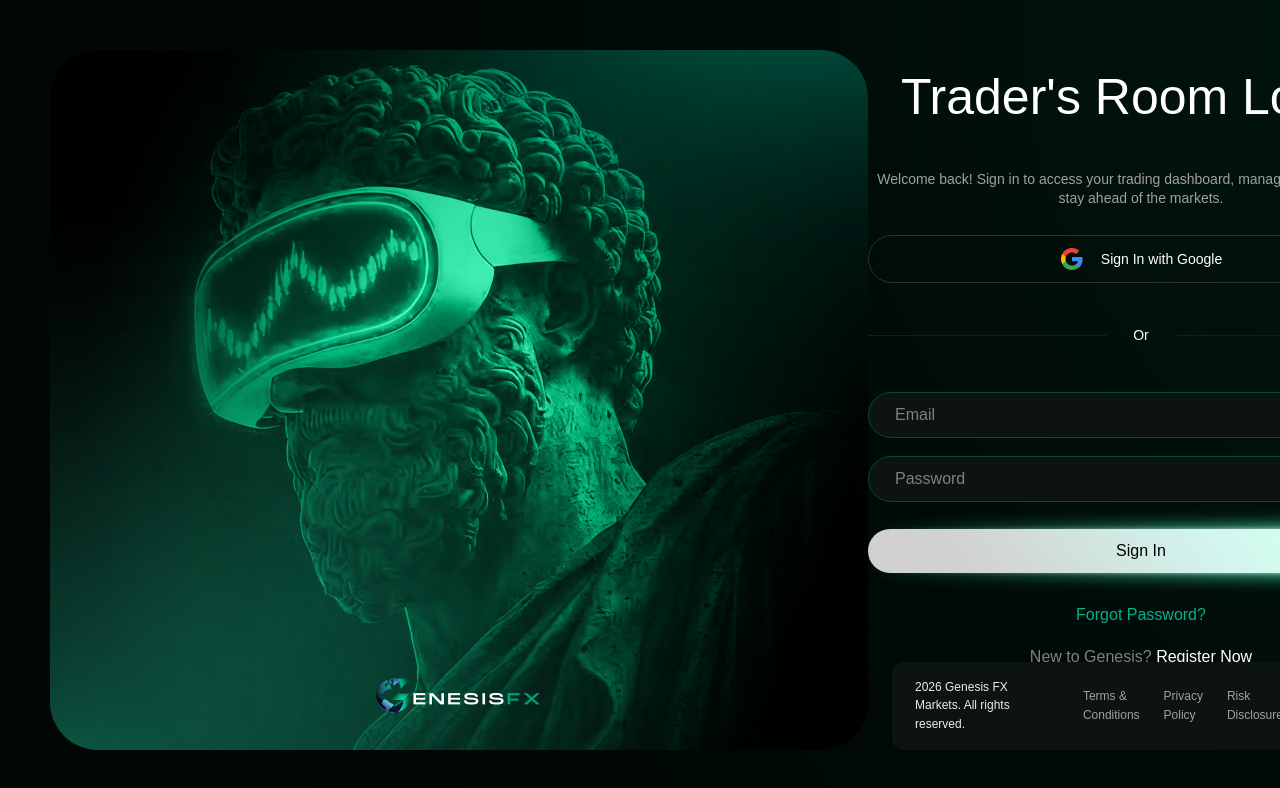
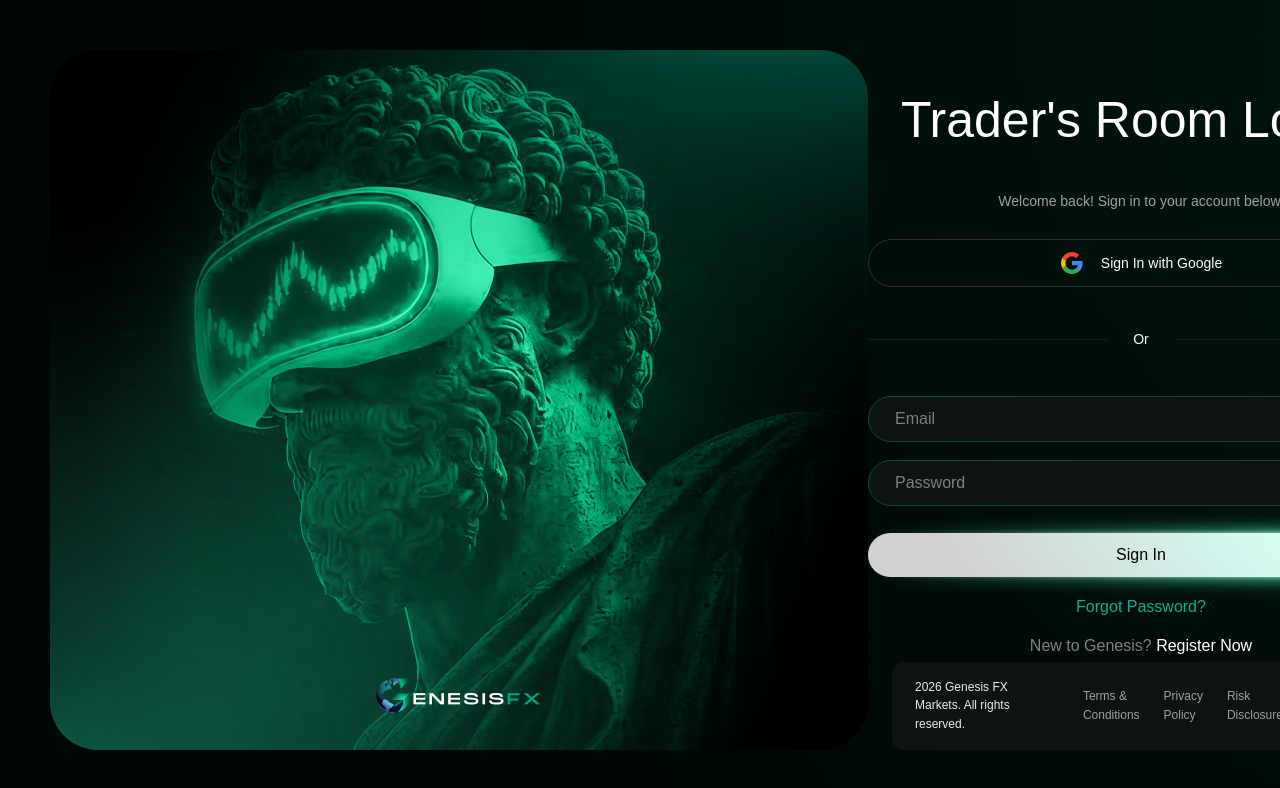
Before and after one commit to Mdx2025/GenesisFxDashboardMDX, a React (Vite) app: page / in a window 1280 px wide. Shown: the top 788 px of the page. Built offline with nearby package versions, Linux system fonts and the light colour scheme; a web font is replaced by a local one.

Commit message:
style: update subtitle text, equalize gaps between forgot/register/badges

```diff
--- a/src/pages/LoginPage.tsx
+++ b/src/pages/LoginPage.tsx
@@ -85,7 +85,7 @@ export default function LoginPage() {
             </h1>
 
             <p className="text-[#a0a0a0] text-[0.875rem] leading-[1.175rem] text-center mt-[2.6875rem]">
-              Welcome back! Sign in to access your trading dashboard, manage your portfolio, and stay ahead of the markets.
+              Welcome back! Sign in to your account below.
             </p>
 
             {/* Google Sign-In */}
@@ -136,19 +136,19 @@ export default function LoginPage() {
             {/* Forgot Password */}
             <Link
               to="/forgot-password"
-              className="text-[#00b38c] text-[1rem] leading-[1.2] mt-[2rem] hover:underline"
+              className="text-[#00b38c] text-[1rem] leading-[1.2] mt-[1.25rem] hover:underline"
             >
               Forgot Password?
             </Link>
 
             {/* Register */}
-            <p className="text-[1rem] leading-[1.2] mt-[1.4375rem]">
+            <p className="text-[1rem] leading-[1.2] mt-[1.25rem]">
               <span className="text-[#808080]">New to Genesis? </span>
               <Link to="/register" className="text-white hover:underline">Register Now</Link>
             </p>
 
             {/* Live / Demo Badges */}
-            <div className="flex items-center gap-[0.875rem] mt-[1.9375rem]">
+            <div className="flex items-center gap-[0.875rem] mt-[1.25rem]">
               <div className="flex items-center gap-[0.4375rem] h-[2.125rem] px-[0.875rem] rounded-[2rem] border border-[#2f2f2f]">
                 <div className="w-[0.4375rem] h-[0.4375rem] rounded-full bg-[#00b38c]" />
                 <span className="text-white text-[0.875rem] leading-[1.175rem]">Live</span>
```
Also changed, not shown: 5 other files (tests, documents, lock files or other folders).
